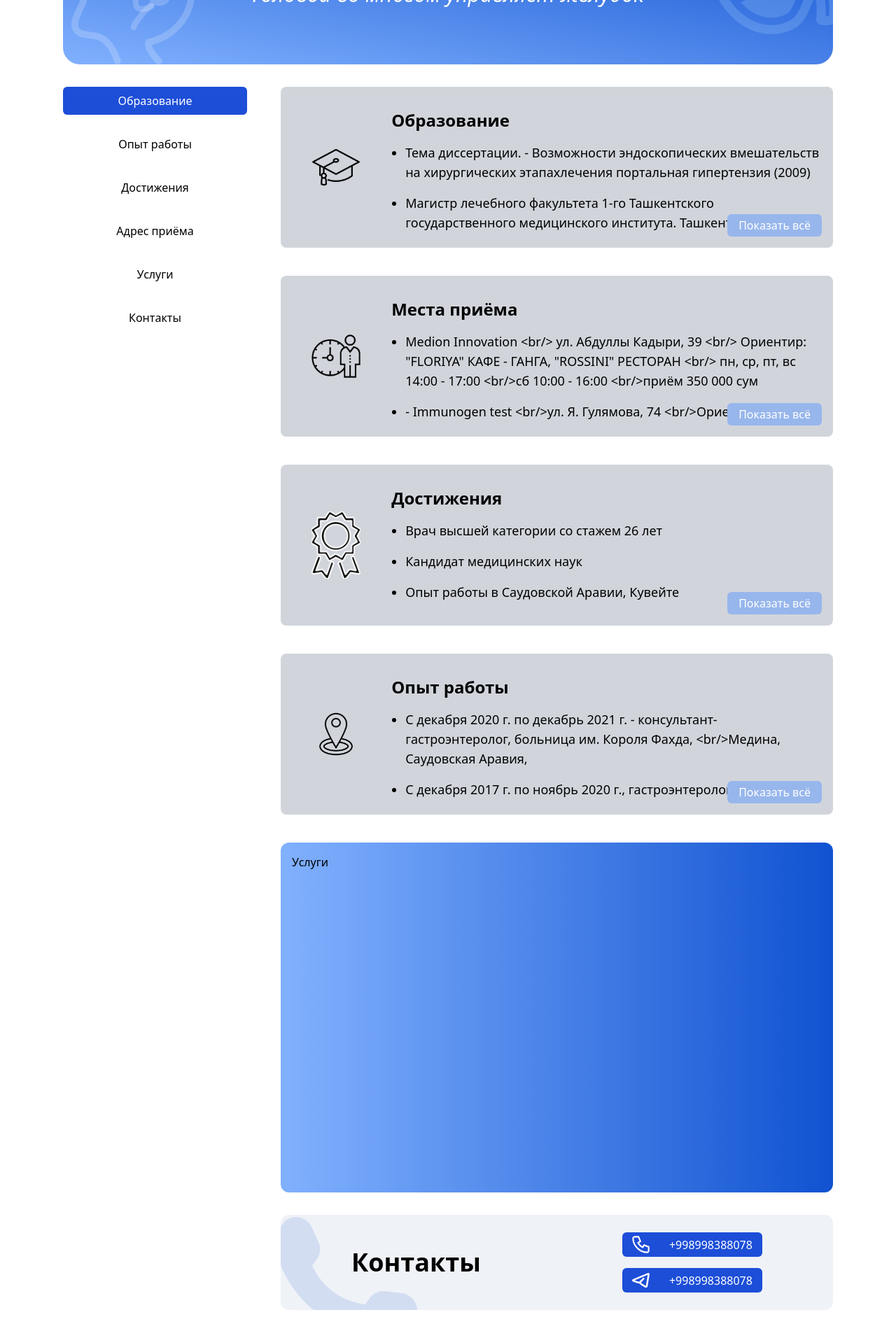
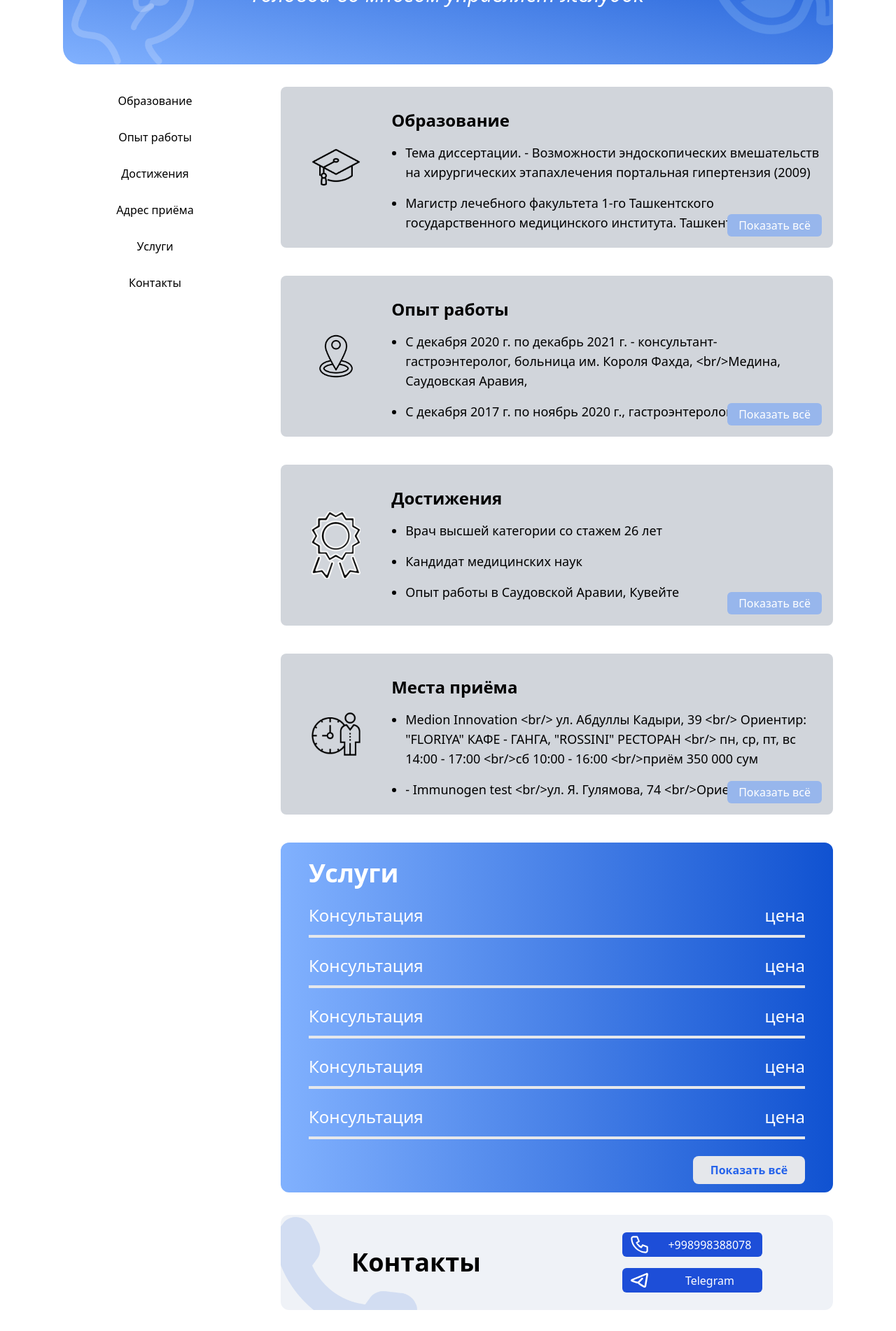
Before and after one commit to Shotambrat/med-yordam.uz-batirmir, a Next.js app: page / in a window 1280 px wide. Shown: the part 940-2842 px from the top of the page at 70% size. Built offline with nearby package versions, Linux system fonts and the light colour scheme.

Commit message:
Finish 1.0

```diff
--- a/components/layouts/Main.js
+++ b/components/layouts/Main.js
@@ -1,17 +1,93 @@
 import Image from "next/image";
-import { useState } from "react";
+import { useEffect, useState } from "react";
 import Modal from "@/components/templates/modals/Modal";
-import Card from "@/components/templates/Card"
+import Card from "@/components/templates/Card";
+import useIntersectionObserver from "@/hooks/useIntersectionObserver";
 
 const Main = () => {
+  // console.log(activeId)
+
   const [modalOpen, setModalOpen] = useState(false);
 
   const openModal = () => setModalOpen(true);
   const closeModal = () => setModalOpen(false);
 
+  const menuItems = [
+    {
+      id: "education",
+      title: "Образование"
+    },
+    {
+      id: "experience",
+      title: "Опыт работы"
+    },
+    {
+      id: "medal",
+      title: "Достижения"
+    },
+    {
+      id: "location",
+      title: "Адрес приёма"
+    },
+    {
+      id: "uslugi",
+      title: "Услуги"
+    },
+    {
+      id: "contacts",
+      title: "Контакты"
+    }
+  ];
+
+  useIntersectionObserver(menuItems);
+
+  const cerviseData = [
+    {
+      title: "Консультация",
+      price: "200000сум",
+    },
+    {
+      title: "Консультация",
+      price: "200000сум",
+    },
+    {
+      title: "Консультация",
+      price: "200000сум",
+    },
+    {
+      title: "Консультация",
+      price: "200000сум",
+    },
+    {
+      title: "Консультация",
+      price: "200000сум",
+    },
+    {
+      title: "Консультация",
+      price: "200000сум",
+    },
+    {
+      title: "Консультация",
+      price: "200000сум",
+    },
+    {
+      title: "Консультация",
+      price: "200000сум",
+    },
+    {
+      title: "Консультация",
+      price: "200000сум",
+    },
+    {
+      title: "Консультация",
+      price: "200000сум",
+    },
+  ];
+
   const cardData = [
     {
       title: "Образование",
+      id: "education",
       imageSrc: "/img/bakalavr.png",
       items: [
         "Тема диссертации. - Возможности эндоскопических вмешательств на хирургических этапахлечения портальная гипертензия (2009)",
@@ -25,42 +101,63 @@ const Main = () => {
       ],
     },
     {
-      title: "Места приёма",
-      imageSrc: "/img/chel-clock.png",
+      title: "Опыт работы",
+      id: "experience",
+      imageSrc: "/img/loc-point.png",
       items: [
-        `Medion Innovation <br/> ул. Абдуллы Кадыри, 39 <br/> Ориентир: "FLORIYA" КАФЕ - ГАНГА, "ROSSINI" РЕСТОРАН <br/> пн, ср, пт, вс 14:00 - 17:00 <br/>сб 10:00 - 16:00 <br/>приём 350 000 сум`,
-        "- Immunogen test <br/>ул. Я. Гулямова, 74 <br/>Ориентир: посольство Франции, Miran International гостиница <br/>пн, ср, пт, сб, вс <br/>вт, чт 09:00-13:00 <br/>приём: 200 000 сум",
-        'Vega Med пр-т Мирзо Улугбека, 5 <br/>Ориентир: бывш. з-д "Ташсельмаш", дворец музыки <br/>пн, ср, пт 09:00-15:00 <br/>приём: 300 000 сум'
+        `С декабря 2020 г. по декабрь 2021 г. - консультант-гастроэнтеролог, больница им. Короля Фахда,
+        <br/>Медина, Саудовская Аравия,`,
+        "С декабря 2017 г. по ноябрь 2020 г., гастроэнтеролог-эндоскопист, больница «AKFA Medline», Ташкент.",
+        "С марта 2017 г. по ноябрь 2017 г. Госпиталь «Доктор Д» - врач-гастроэнтеролог-эндоскопист Ташкент.",
+        "Апрель 2015 г. - январь 2017 г. - специалист отделения гастроэнтерологии и эндоскопии, больница Аль-Адан, Кувейт.",
+        "С 1997 г. по апрель 2015 г. Врач-эндоскопист отделения эндоскопии желудочно-кишечного тракта Республиканского специализированного центра хирургии имени профессора В. Вахидова, Ташкент, Узбекистан",
         // Другие элементы
       ],
     },
     {
       title: "Достижения",
+      id: "medal",
       imageSrc: "/img/medal.png",
       items: [
         `Врач высшей категории со стажем 26 лет`,
         "Кандидат медицинских наук",
-        'Опыт работы в Саудовской Аравии, Кувейте',
+        "Опыт работы в Саудовской Аравии, Кувейте",
         "Член Российского общества гастроинтестинальной эндоскопии",
-        "Член Медицинской ассоциации Кувейта"
+        "Член Медицинской ассоциации Кувейта",
         // Другие элементы
       ],
     },
     {
-      title: "Опыт работы",
-      imageSrc: "/img/loc-point.png",
+      title: "Места приёма",
+      id: "location",
+      imageSrc: "/img/chel-clock.png",
       items: [
-        `С декабря 2020 г. по декабрь 2021 г. - консультант-гастроэнтеролог, больница им. Короля Фахда,
-        <br/>Медина, Саудовская Аравия,`,
-        "С декабря 2017 г. по ноябрь 2020 г., гастроэнтеролог-эндоскопист, больница «AKFA Medline», Ташкент.",
-        'С марта 2017 г. по ноябрь 2017 г. Госпиталь «Доктор Д» - врач-гастроэнтеролог-эндоскопист Ташкент.',
-        "Апрель 2015 г. - январь 2017 г. - специалист отделения гастроэнтерологии и эндоскопии, больница Аль-Адан, Кувейт.",
-        "С 1997 г. по апрель 2015 г. Врач-эндоскопист отделения эндоскопии желудочно-кишечного тракта Республиканского специализированного центра хирургии имени профессора В. Вахидова, Ташкент, Узбекистан"
+        `Medion Innovation <br/> ул. Абдуллы Кадыри, 39 <br/> Ориентир: "FLORIYA" КАФЕ - ГАНГА, "ROSSINI" РЕСТОРАН <br/> пн, ср, пт, вс 14:00 - 17:00 <br/>сб 10:00 - 16:00 <br/>приём 350 000 сум`,
+        "- Immunogen test <br/>ул. Я. Гулямова, 74 <br/>Ориентир: посольство Франции, Miran International гостиница <br/>пн, ср, пт, сб, вс <br/>вт, чт 09:00-13:00 <br/>приём: 200 000 сум",
+        'Vega Med пр-т Мирзо Улугбека, 5 <br/>Ориентир: бывш. з-д "Ташсельмаш", дворец музыки <br/>пн, ср, пт 09:00-15:00 <br/>приём: 300 000 сум',
         // Другие элементы
       ],
     },
-    // Другие карточки
   ];
+
+  // const handleScroll = () => {
+  //   const sections = document.querySelectorAll(".section");
+  //   let activeSection = "education"; // Default section
+
+  //   sections.forEach((section) => {
+  //     const rect = section.getBoundingClientRect();
+  //     console.log(section.id, "rect", rect);
+  //     if (rect.top <= 0 && rect.bottom >= 100) {
+  //       activeSection = section.id;
+  //     }
+  //   });
+
+  //   setActiveId(activeSection);
+  // };
+
+  // useEffect(() => {
+  //   window.addEventListener("scroll", handleScroll);
+  // }, []);
   return (
     <main>
       {modalOpen && <Modal closeModal={closeModal} />}
@@ -152,44 +249,90 @@ const Main = () => {
               />
             </div>
           </div>
+          {/* bg-blue-700 text-white */}
           <div className="flex justify-between w-full h-auto mt-8">
             <div className="w-1/4 h-auto hidden md:block">
-              <ul className="list-none flex flex-col w-full h-[350px] justify-between sticky top-0 mb-5">
-                <li className="h-10 px-2 w-full flex items-center rounded-md bg-blue-700">
-                  <h2 className="text-center text-white w-full">Образование</h2>
-                </li>
-                <li className="h-10 px-2 w-full flex items-center rounded-md">
-                  <h2 className="text-center w-full">Опыт работы</h2>
-                </li>
-                <li className="h-10 px-2 w-full flex items-center rounded-md">
-                  <h2 className="text-center w-full">Достижения</h2>
-                </li>
-                <li className="h-10 px-2 w-full flex items-center rounded-md">
-                  <h2 className="text-center w-full">Адрес приёма</h2>
-                </li>
-                <li className="h-10 px-2 w-full flex items-center rounded-md">
-                  <h2 className="text-center w-full">Услуги</h2>
-                </li>
-                <li className="h-10 px-2 w-full flex items-center rounded-md">
-                  <h2 className="text-center w-full">Контакты</h2>
-                </li>
+              <ul className="list-none flex flex-col w-full h-[300px] justify-between sticky top-0 mb-5">
+                {menuItems.map((item) => (
+                  <li
+                    key={item.id}
+                    data-id={item.id} // New data attribute
+                    className={`h-10 px-2 w-full flex items-center rounded-md bg-white text-black cursor-pointer`}
+                    onClick={() =>
+                      document.getElementById(item.id).scrollIntoView({
+                        behavior: "smooth",
+                        block: "start",
+                      })
+                    }
+                  >
+                    <h2 className="text-center w-full">
+                      {item.title}
+                    </h2>
+                  </li>
+                ))}
               </ul>
             </div>
 
-            <div className="md:w-3/4 w-full md:ml-12 h-auto ">
+            <div className="md:w-3/4 w-full md:ml-12 h-auto">
               {cardData.map((card, index) => (
                 <Card
+                  id={card.id}
                   key={index}
                   title={card.title}
                   items={card.items}
                   imageSrc={card.imageSrc}
+                  className="section"
                 />
               ))}
               <div
                 id="uslugi"
-                className="w-full h-[500px] bg-gradient-to-r rounded-xl mb-8 from-aboutBgStart to-aboutBgEnd p-4"
+                className="w-full h-[500px] bg-gradient-to-r rounded-xl mb-8 from-aboutBgStart to-aboutBgEnd px-10 py-6 text-white"
               >
-                <h2>Услуги</h2>
+                <h2 className="md:text-4xl text-2xl font-semibold mb-6">
+                  Услуги
+                </h2>
+                <div className="w-full h-auto flex flex-col ">
+                  <div className="w-full mb-6">
+                    <div className="w-full flex justify-between text-2xl mb-3">
+                      <h3>Консультация</h3>
+                      <h3>цена</h3>
+                    </div>
+                    <hr className="border-2" />
+                  </div>
+                  <div className="w-full mb-6">
+                    <div className="w-full flex justify-between text-2xl mb-3">
+                      <h3>Консультация</h3>
+                      <h3>цена</h3>
+                    </div>
+                    <hr className="border-2" />
+                  </div>
+                  <div className="w-full mb-6">
+                    <div className="w-full flex justify-between text-2xl mb-3">
+                      <h3>Консультация</h3>
+                      <h3>цена</h3>
+                    </div>
+                    <hr className="border-2" />
+                  </div>
+                  <div className="w-full mb-6">
+                    <div className="w-full flex justify-between text-2xl mb-3">
+                      <h3>Консультация</h3>
+                      <h3>цена</h3>
+                    </div>
+                    <hr className="border-2" />
+                  </div>
+                  <div className="w-full mb-6">
+                    <div className="w-full flex justify-between text-2xl mb-3">
+                      <h3>Консультация</h3>
+                      <h3>цена</h3>
+                    </div>
+                    <hr className="border-2" />
+                  </div>
+                </div>
+                <div className="w-full flex justify-end">
+                  <button className="h-10 w-[160px] bg-gray-200 text-blue-600 rounded-lg flex justify-center items-center font-semibold">
+                    <p>Показать всё</p>
+                  </button>
+                </div>
               </div>
               <div
                 id="contacts"
@@ -210,8 +353,11 @@ const Main = () => {
                   </h2>
                 </div>
                 <div className="flex flex-col justify-center items-center h-full md:mr-0">
-                  <div className="relative h-[35px] w-[160px] md:w-[200px] bg-blue-700 rounded-md text-white flex justify-around items-center mb-4">
-                    <div className="relative top-0 left-0 h-full w-auto flex justify-center items-center">
+                  <a
+                    href="tel:+998998388078"
+                    className="relative h-[35px] w-[160px] md:w-[200px] bg-blue-700 rounded-md text-white flex justify-around items-center mb-4"
+                  >
+                    <div className="relative top-0 left-0 h-full w-1/4 flex justify-center items-center">
                       <Image
                         src="/img/phone-icon.svg"
                         height={25}
@@ -219,10 +365,14 @@ const Main = () => {
                         alt="Phone-icon"
                       />
                     </div>
-                    <h3>+998998388078</h3>
-                  </div>
-                  <div className="relative h-[35px] w-[160px] md:w-[200px] bg-blue-700 rounded-md text-white flex justify-around items-center">
-                    <div className="relative top-0 left-0 h-full w-auto flex justify-center items-center">
+                    <h3 className="w-3/4 flex justify-center">+998998388078</h3>
+                  </a>
+                  <a
+                    href="https://t.me/gastroendouz"
+                    target="_blank"
+                    className="relative h-[35px] w-[160px] md:w-[200px] bg-blue-700 rounded-md text-white flex justify-between items-center"
+                  >
+                    <div className="relative top-0 left-0 h-full w-1/4 flex justify-center items-center">
                       <Image
                         src="/img/telegram-icon-contacts.svg"
                         height={25}
@@ -230,8 +380,8 @@ const Main = () => {
                         alt="Phone-icon"
                       />
                     </div>
-                    <h3>+998998388078</h3>
-                  </div>
+                    <h3 className="w-3/4 flex justify-center">Telegram</h3>
+                  </a>
                 </div>
               </div>
             </div>
@@ -285,7 +435,7 @@ const Main = () => {
             <div className="w-full flex justify-center">
               <button
                 type="submit"
-                className="bg-white w-full md:h-14 md:text-lg h-10 rounded-lg text-xs font-semibold text-buttonColor uppercase md:max-w-[400px]"
+                className="bg-white w-full md:h-14 md:text-lg h-10 rounded-lg text-xs font-semibold text-buttonColor uppercase md:max-w-[400px] hover:bg-gradient-to-r hover:from-aboutBgEnd hover:to-aboutBgStart transition-all hover:text-white border-2 border-white"
               >
                 Отправить
               </button>
@@ -312,12 +462,16 @@ const Main = () => {
                   className="h-full w-full"
                 />
               </div>
-              <div className="w-3/5 font-semibold">
+              <a href="tel:+998998388078" className="w-3/5 font-semibold">
                 <h3>+998 99 838 80 78</h3>
-              </div>
+              </a>
             </div>
             <div className="w-full h-auto flex justify-between items-center md:mb-0 mb-4">
-              <div className="w-[50px] h-[50px]">
+              <a
+                href="https://www.instagram.com/batirmir"
+                target="_blank"
+                className="w-[50px] h-[50px]"
+              >
                 <Image
                   src="/img/footer-inst-icon.svg"
                   height={1}
@@ -325,8 +479,12 @@ const Main = () => {
                   alt="Inst Icon"
                   className="h-full w-full"
                 />
-              </div>
-              <div className="w-[40px] h-[40px]">
+              </a>
+              <a
+                href="https://www.facebook.com/profile.php?id=1515585354"
+                target="_blank"
+                className="w-[40px] h-[40px]"
+              >
                 <Image
                   src="/img/footer-facebook-icon.svg"
                   height={1}
@@ -334,8 +492,12 @@ const Main = () => {
                   alt="Facebook Icon"
                   className="h-full w-full"
                 />
-              </div>
-              <div className="w-[40px] h-[40px]">
+              </a>
+              <a
+                href="https://t.me/gastroendouz"
+                target="_blank"
+                className="w-[40px] h-[40px] telegram-icon"
+              >
                 <Image
                   src="/img/footer-tg-icon.svg"
                   height={1}
@@ -343,8 +505,8 @@ const Main = () => {
                   alt="Telegram Icon"
                   className="h-full w-full"
                 />
-              </div>
-              <div className="w-[50px] h-[50px]">
+              </a>
+              <a href="www.youtube.com" className="w-[50px] h-[50px]">
                 <Image
                   src="/img/footer-utube-icon.svg"
                   height={1}
@@ -352,10 +514,14 @@ const Main = () => {
                   alt="Youtube Icon"
                   className="h-full w-full"
                 />
-              </div>
+              </a>
             </div>
           </div>
-          <div className="h-[70px] w-[200px] rounded-lg bg-gray-200 bg-opacity-65 flex justify-center items-center">
+          <a
+            href="https://result-me.uz/"
+            target="_blank"
+            className="h-[70px] w-[200px] rounded-lg bg-gray-200 bg-opacity-65 flex justify-center items-center hover:bg-gray-100"
+          >
             <p className="relative -top-1 text-xl mr-2 text-blue-700">by</p>
             <div className="">
               <Image
@@ -366,7 +532,7 @@ const Main = () => {
                 className="h-full w-auto"
               />
             </div>
-          </div>
+          </a>
         </div>
       </footer>
     </main>
--- a/components/templates/Card.js
+++ b/components/templates/Card.js
@@ -1,13 +1,13 @@
 import { useState } from 'react';
 import Image from 'next/image';
 
-const Card = ({ title, items, imageSrc }) => {
+const Card = ({ id, title, items, imageSrc }) => {
   const [isOpen, setIsOpen] = useState(false);
 
   const toggleOpen = () => setIsOpen(!isOpen);
 
   return (
-    <div className={`relative h-auto w-full rounded-lg bg-gray-300 flex p-2 md:p-4 mb-10 ${isOpen ? 'h-auto' : 'h-[160px] md:h-[230px]'}`}>
+    <div id={id} className={`relative h-auto w-full rounded-lg bg-gray-300 flex p-2 md:p-4 mb-10 ${isOpen ? 'h-auto' : 'h-[160px] md:h-[230px]'}`}>
       <div className="h-full w-1/6 flex items-center justify-center">
         <Image
           src={imageSrc}
@@ -22,7 +22,7 @@ const Card = ({ title, items, imageSrc }) => {
           <h2 className="text-2xl font-bold my-2 md:my-4">
             {title}
           </h2>
-          <ul style={{ paddingLeft: "20px" }} className="list-disc">
+          <ul style={{ paddingLeft: "20px" }} className={`list-disc h-auto ${isOpen == true? 'h-auto mb-10 overflow-y-auto': ''} `}>
             {items.map((item, index) => (
               <li key={index} className="text-sm md:text-lg mb-4">
                 {item}
--- /dev/null
+++ b/hooks/useIntersectionObserver.js
@@ -0,0 +1,44 @@
+import { useEffect } from 'react';
+
+const useIntersectionObserver = (menuItems) => {
+    useEffect(() => {
+        const observer = new IntersectionObserver(
+          (entries) => {
+            entries.forEach((entry) => {
+              const menuItem = document.querySelector(`li[data-id='${entry.target.id}']`);
+
+              // Проверяем пересечение сверху
+              if (entry.isIntersecting && entry.boundingClientRect.top <= 0) {
+                menuItems.forEach((items) => {
+                  const item = document.querySelector(`li[data-id='${items.id}']`);
+                  if (item) item.classList.remove('active');
+                });
+                menuItem.classList.add('active');
+              }
+            });
+          },
+          {
+            root: null,
+            rootMargin: '0px 0px -100% 0px', // Верхнее пересечение
+            threshold: 0, // Уровень пересечения секции
+          }
+        );
+
+        // Наблюдаем за всеми секциями
+        menuItems.forEach((item) => {
+            let id = item.id
+          const section = document.getElementById(id);
+          if (section) observer.observe(section);
+        });
+
+        return () => {
+          menuItems.forEach((item) => {
+            let id = item.id
+            const section = document.getElementById(id);
+            if (section) observer.unobserve(section);
+          });
+        };
+      }, [menuItems]);
+};
+
+export default useIntersectionObserver;
```
Also changed, not shown: styles/globals.css (+13 -0 lines).
